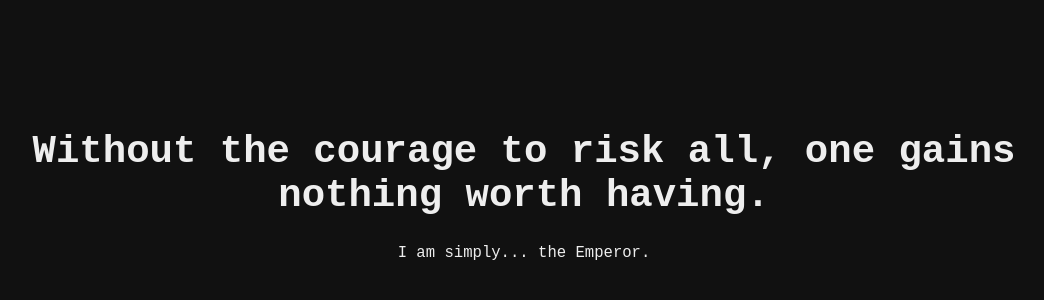
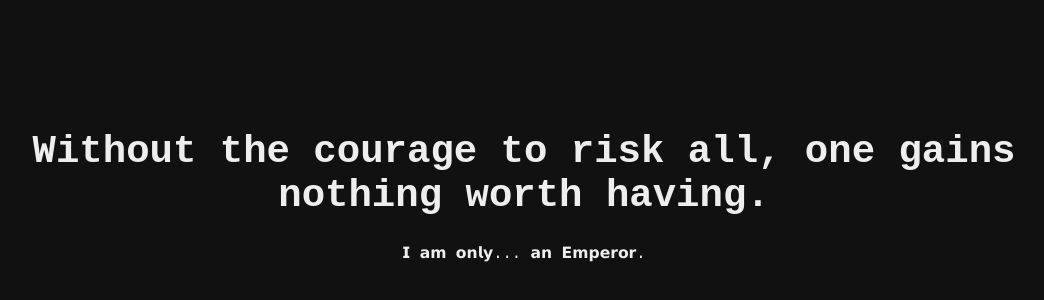
Before and after one commit to Honored-Kaiser/Site, a plain HTML site: page index.html in a window 1280 px wide. Shown: the part 32-332 px from the top of the page, without its empty margins (116-1160 px from the left). Drawn offline with Linux system fonts and the light colour scheme.

Commit message:
index.html

```diff
--- a/index.html
+++ b/index.html
@@ -23,6 +23,6 @@
 </head>
 <body>
   <h1>Without the courage to risk all, one gains nothing worth having.</h1>
-  <p>I am simply... the Emperor.</p>
+  <p>𝗜 𝗮𝗺 𝗼𝗻𝗹𝘆... 𝗮𝗻 𝗘𝗺𝗽𝗲𝗿𝗼𝗿.</p>
 </body>
 </html>
```
